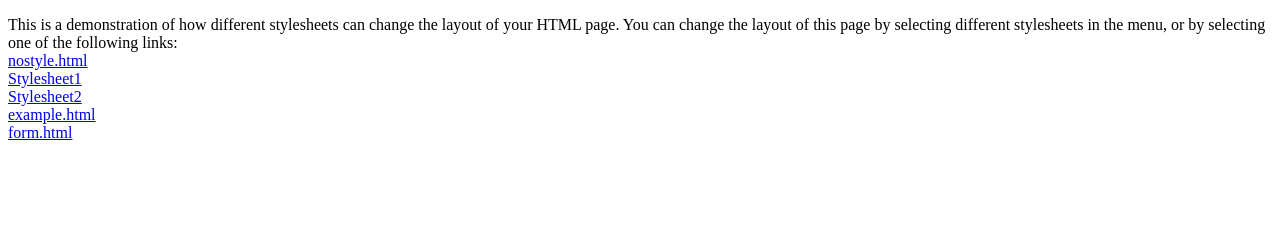
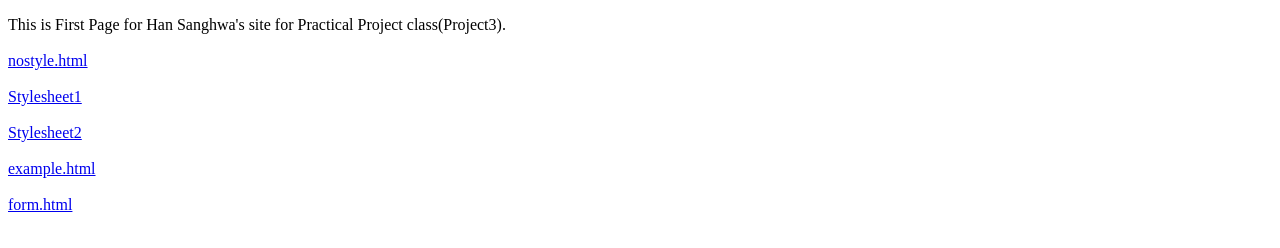
Before and after one commit to Han0524/Project3, a plain HTML site: page index.html in a window 1280 px wide. Drawn offline with Linux system fonts and the light colour scheme.

Commit message:
Modify index.html

```diff
--- a/index.html
+++ b/index.html
@@ -6,16 +6,16 @@
     <title>Document</title>
 </head>
 <body>
-    <p>This is a demonstration of how different stylesheets can change the layout of your HTML page. You can change the layout of this page by selecting different stylesheets in the menu, or by selecting one of the following links:
-        <br>
+    <p>This is First Page for Han Sanghwa's site for Practical Project class(Project3).
+        <br><br>
         <a href="nostyle.html">nostyle.html</a>
-        <br>
+        <br><br>
         <a href="style1.html">Stylesheet1</a>
-        <br>
+        <br><br>
         <a href="style2.html">Stylesheet2</a>
-        <br>
+        <br><br>
         <a href="example.html">example.html</a>
-        <br>
+        <br><br>
         <a href="form.html">form.html</a>
     </p>
 </body>
```
